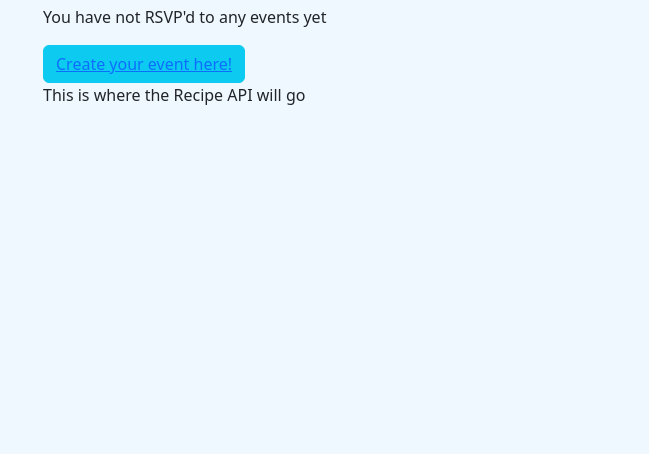
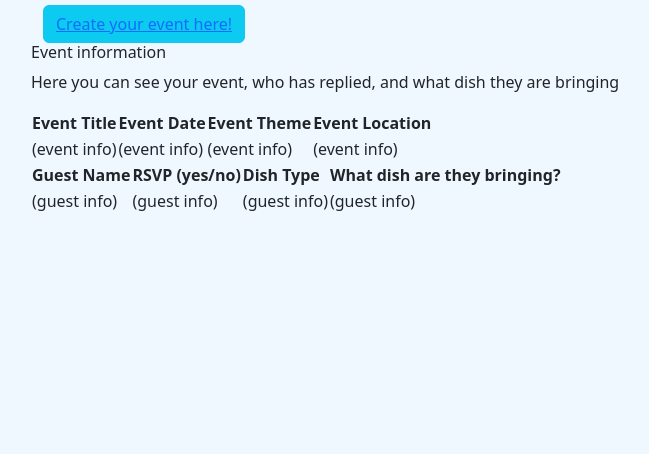
Before and after one commit to LeelooDawn/Final-Project, a Python web app: template templates/index.html in a window 1280 px wide. Shown: the part 131-585 px from the top of the page, without its empty margins (51-700 px from the left). Run offline with Jinja, Linux system fonts and the light colour scheme; the template is opened without the code that fills it, so the values that code supplies are empty.

Commit message:
Update some DB tables

```diff
--- a/templates/index.html
+++ b/templates/index.html
@@ -4,12 +4,49 @@ main %}
   <h1><strong>Welcome {{ session.username }}!</strong></h1>
 </div>
 <div class="container">
-  <p>You have not RSVP'd to any events yet</p>
   <button type="submit" class="btn btn-info">
     <a href="{{ url_for ('events') }}">Create your event here!</a>
   </button>
 </div>
-<div class="container">
-  <p>This is where the Recipe API will go</p>
-</div>
+<h6>Event information</h6>
+<p>
+  Here you can see your event, who has replied, and what dish they are bringing
+</p>
+<table>
+  <thead>
+    <tr>
+      <th>Event Title</th>
+      <th>Event Date</th>
+      <th>Event Theme</th>
+      <th>Event Location</th>
+    </tr>
+  </thead>
+  <tbody>
+    <tr>
+      <td>(event info)</td>
+      <td>(event info)</td>
+      <td>(event info)</td>
+      <td>(event info)</td>
+    </tr>
+  </tbody>
+</table>
+<table>
+  <thead>
+    <tr>
+      <th>Guest Name</th>
+      <th>RSVP (yes/no)</th>
+      <th>Dish Type</th>
+      <th>What dish are they bringing?</th>
+    </tr>
+  </thead>
+  <tbody>
+    <tr>
+      <td>(guest info)</td>
+      <td>(guest info)</td>
+      <td>(guest info)</td>
+      <td>(guest info)</td>
+    </tr>
+  </tbody>
+</table>
+
 {% endblock %}
```
Also changed, not shown: potluck.db, 1 other file.
